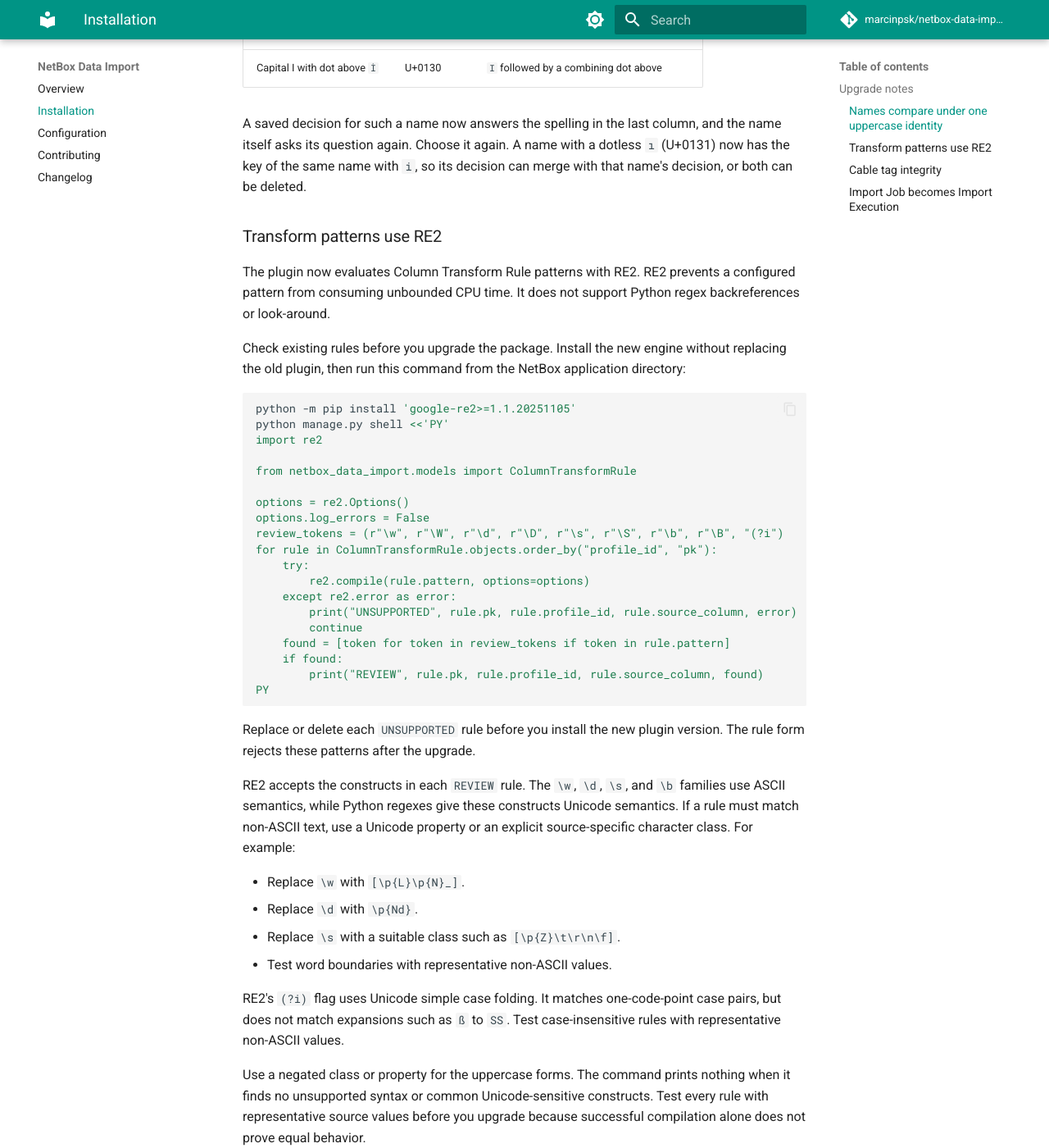
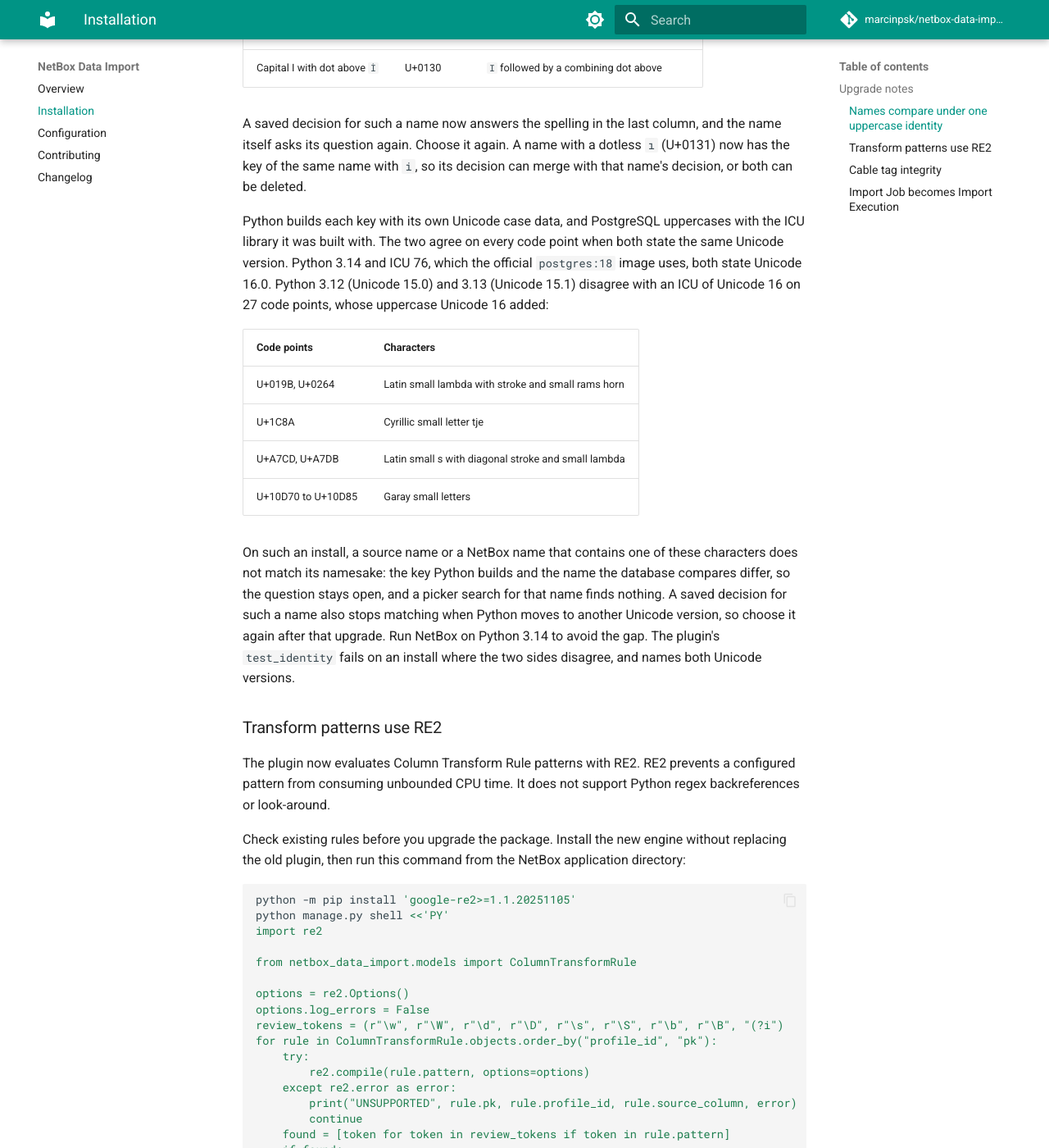
Before and after one commit to marcinpsk/netbox-data-import-plugin, an MkDocs documentation site: the page built from docs/installation.md, in a window 1280 px wide and 1400 px high, scrolled down 1617 px. Shown: the whole window at 82% size. Built offline with MkDocs 1.6.1 and Material for MkDocs 9.7.7, drawn with Linux system fonts in a browser that asks for light colours; comment, search, counter and statistics services are not loaded.

Commit message:
docs(identity): state the Unicode gap on Python 3.12 and 3.13
Python and the database ICU library carry their own Unicode case data.
Python 3.14 and ICU 76 both state Unicode 16.0 and agree on every code
point. Python 3.12 (Unicode 15.0) and 3.13 (Unicode 15.1) disagree with
an ICU of Unicode 16 on 27 code points whose uppercase Unicode 16
added: U+019B, U+0264, U+1C8A, U+A7CD, U+A7DB, and the Garay small
letters U+10D70 to U+10D85.

The installation upgrade note lists them beside the rekey table and
says what an operator sees: such a name does not match its NetBox
namesake, its picker search finds nothing, and its saved key stops
matching after a Python Unicode upgrade. It recommends Python 3.14.
Spec section 5.9 states the same gap and the version pair CI runs.

```diff
--- a/docs/installation.md
+++ b/docs/installation.md
@@ -64,6 +64,26 @@ contains one of these characters, which casefold to another letter:
 A saved decision for such a name now answers the spelling in the last column, and the name itself
 asks its question again. Choose it again. A name with a dotless `ı` (U+0131) now has the key of the
 same name with `i`, so its decision can merge with that name's decision, or both can be deleted.
+
+Python builds each key with its own Unicode case data, and PostgreSQL uppercases with the ICU
+library it was built with. The two agree on every code point when both state the same Unicode
+version. Python 3.14 and ICU 76, which the official `postgres:18` image uses, both state Unicode
+16.0. Python 3.12 (Unicode 15.0) and 3.13 (Unicode 15.1) disagree with an ICU of
+Unicode 16 on 27 code points, whose uppercase Unicode 16 added:
+
+| Code points | Characters |
+| --- | --- |
+| U+019B, U+0264 | Latin small lambda with stroke and small rams horn |
+| U+1C8A | Cyrillic small letter tje |
+| U+A7CD, U+A7DB | Latin small s with diagonal stroke and small lambda |
+| U+10D70 to U+10D85 | Garay small letters |
+
+On such an install, a source name or a NetBox name that contains one of these characters does not
+match its namesake: the key Python builds and the name the database compares differ, so the question
+stays open, and a picker search for that name finds nothing. A saved decision for such a name also
+stops matching when Python moves to another Unicode version, so choose it again after that upgrade.
+Run NetBox on Python 3.14 to avoid the gap. The plugin's `test_identity` fails on an install where
+the two sides disagree, and names both Unicode versions.
 
 ### Transform patterns use RE2
 
```
Also changed, not shown: docs/spec/target-neutral-import-architecture.md (+8 -1 lines).
